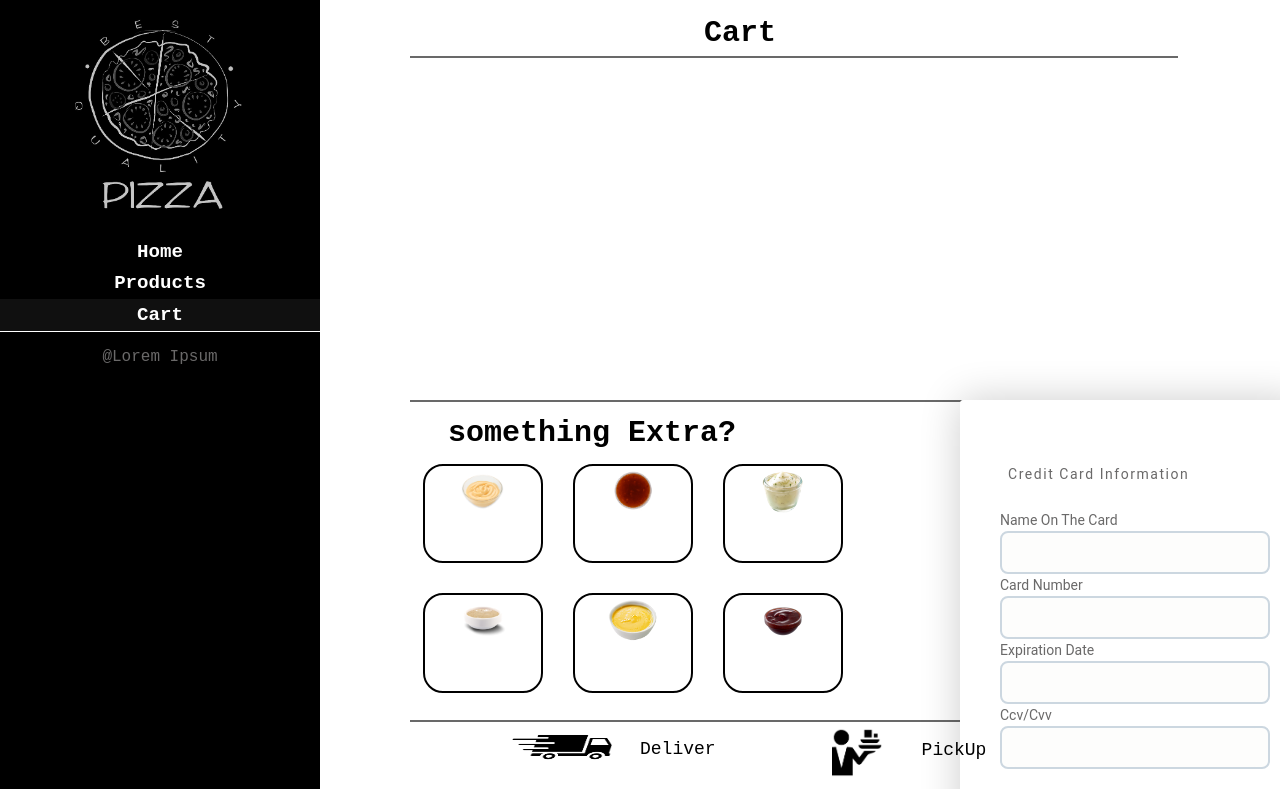
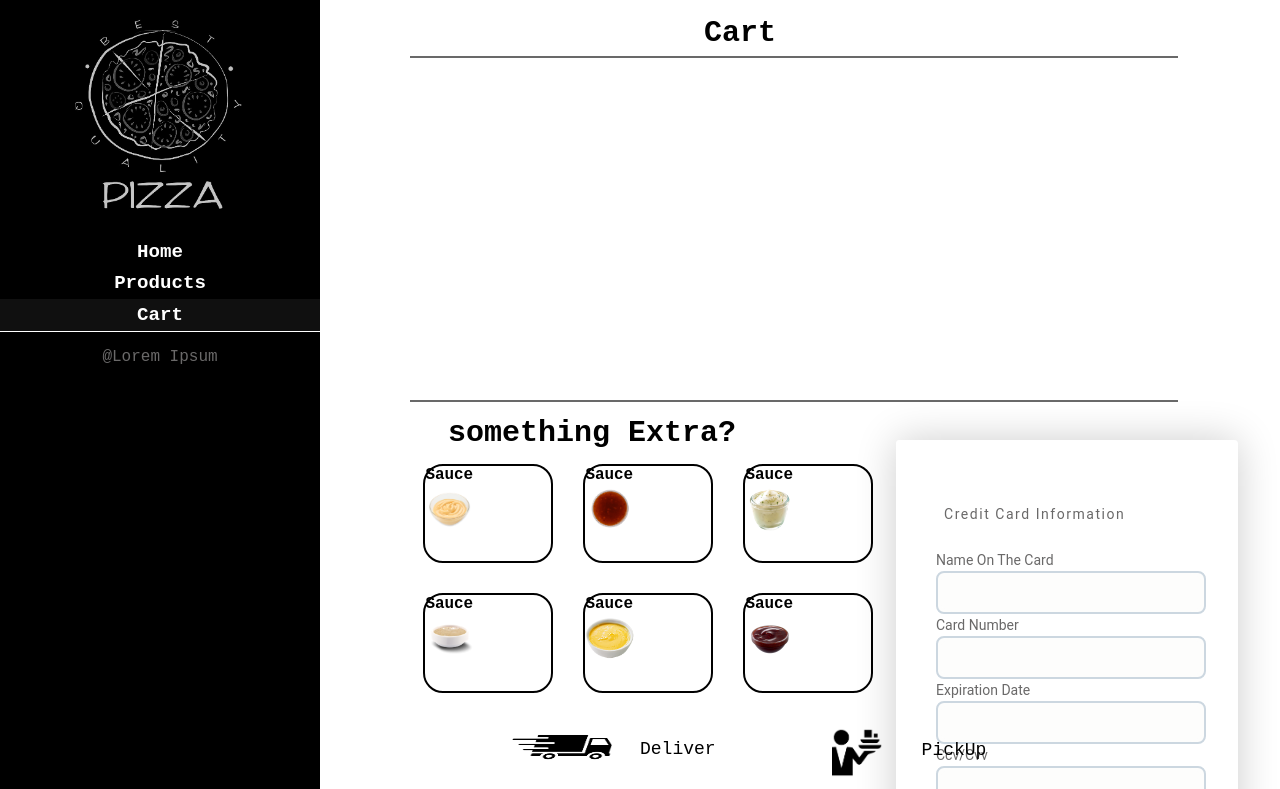
Before and after one commit to PeterJakobs1/pizza, a React (Create React App) app: page /CartPage in a window 1280 px wide. Shown: the top 789 px of the page. Built offline with nearby package versions, Linux system fonts and the light colour scheme.

Commit message:
Refactor

```diff
--- a/src/Pages/CartPage.js
+++ b/src/Pages/CartPage.js
@@ -34,12 +34,37 @@ function CartPage() {
             <div className="extraContainer">
                 <h1 id="someThingExtraTitle">something Extra?</h1>
                  <div id="somethingExtra-container">
-                    <div><img src={sauce1} height="50px" width="50px"/></div>
-                    <div><img src={sauce2} height="50px" width="50px"/></div>
-                    <div><img src={sauce3} height="50px" width="50px"/></div>
-                    <div><img src={sauce4} height="50px" width="50px"/></div>
-                    <div><img src={sauce5} height="50px" width="50px"/></div>
-                    <div><img src={sauce6} height="50px" width="50px"/></div>
+
+                    <div className="center-image">
+                        <h5>Sauce</h5>
+                        <img src={sauce1} height="50px" width="50px"/>
+                    </div>
+
+                    <div>
+                        <h5>Sauce</h5>
+                        <img src={sauce2} height="50px" width="50px"/>
+                    </div>
+
+                    <div>
+                        <h5>Sauce</h5>
+                        <img src={sauce3} height="50px" width="50px"/>
+                    </div>
+
+                    <div>
+                        <h5>Sauce</h5>
+                        <img src={sauce4} height="50px" width="50px"/>
+                    </div>
+
+                    <div>
+                        <h5>Sauce</h5>
+                        <img src={sauce5} height="50px" width="50px"/>
+                    </div>
+
+                    <div>
+                        <h5>Sauce</h5>
+                        <img src={sauce6} height="50px" width="50px"/>
+                    </div>
+
                 </div>
             </div>
 
--- a/src/styles/_cartPage.scss
+++ b/src/styles/_cartPage.scss
@@ -30,7 +30,7 @@
     #headerLine3{
         position: absolute;
         width: 60%;
-        top: 90%;
+        top: 120%;
         right: 8%;
         border: 1px solid rgb(105,105,105);
     }
@@ -50,7 +50,7 @@
 
     #somethingExtra-container {
         display: grid;
-        grid-template-columns: 120px 120px 120px ;
+        grid-template-columns: 130px 130px 130px ;
         grid-gap: 30px;
         height: 15rem;
         padding: 1px;
@@ -63,12 +63,11 @@
     #somethingExtra-container > div {
         color: black;
         border: solid 2px black;
-        display: flex;
+        display: block;
         gap: 10px;
         gap: 10px 20px;
         row-gap: 10px;
         column-gap: 20px;
-        display: flex;
         justify-content: center;
         border-radius: 20px;
 
@@ -78,4 +77,7 @@
 
     }
 
+
+
+
 }
--- a/src/styles/_checkoutForm.scss
+++ b/src/styles/_checkoutForm.scss
@@ -12,12 +12,12 @@ p, a, label{
 .card-checkout {
   position: absolute;
   max-width: 450px;
-  margin-left: 50%;
+  margin-left: 45%;
   background: #fff;
   box-shadow: 0 0 40px rgba(#000, 0.2);
   border-radius: 4px;
   overflow: hidden;
-  top: 50%;
+  top: 55%;
 
 
   > .heading {
```
